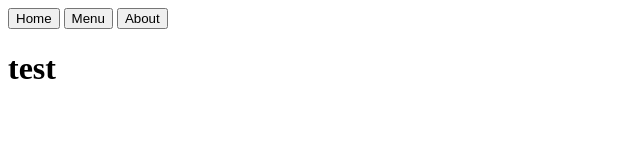
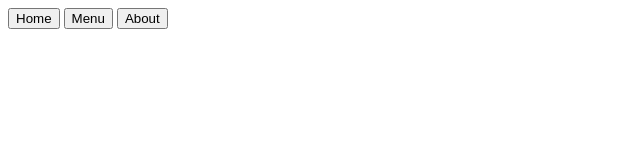
Before and after one commit to FC-HaidarAli/restaurant-page, a website built with webpack: page src/index.html in a window 1280 px wide. Shown: the full height of the page, 0-640 px from the left. Built offline with nearby package versions, Linux system fonts and the light colour scheme.

Commit message:
webpack watch command, rid of test tag

```diff
--- a/package.json
+++ b/package.json
@@ -5,7 +5,8 @@
   "private": true,
   "scripts": {
     "test": "echo \"Error: no test specified\" && exit 1",
-    "build": "webpack"
+    "build": "webpack",
+    "watch": "webpack --watch"
   },
   "keywords": [],
   "author": "",
--- a/src/index.html
+++ b/src/index.html
@@ -13,7 +13,6 @@
             <button type="button">About</button>
         </nav>
     </header>
-    <h1>test</h1>
     <div class="content"></div>
 </body>
 </html>
```
